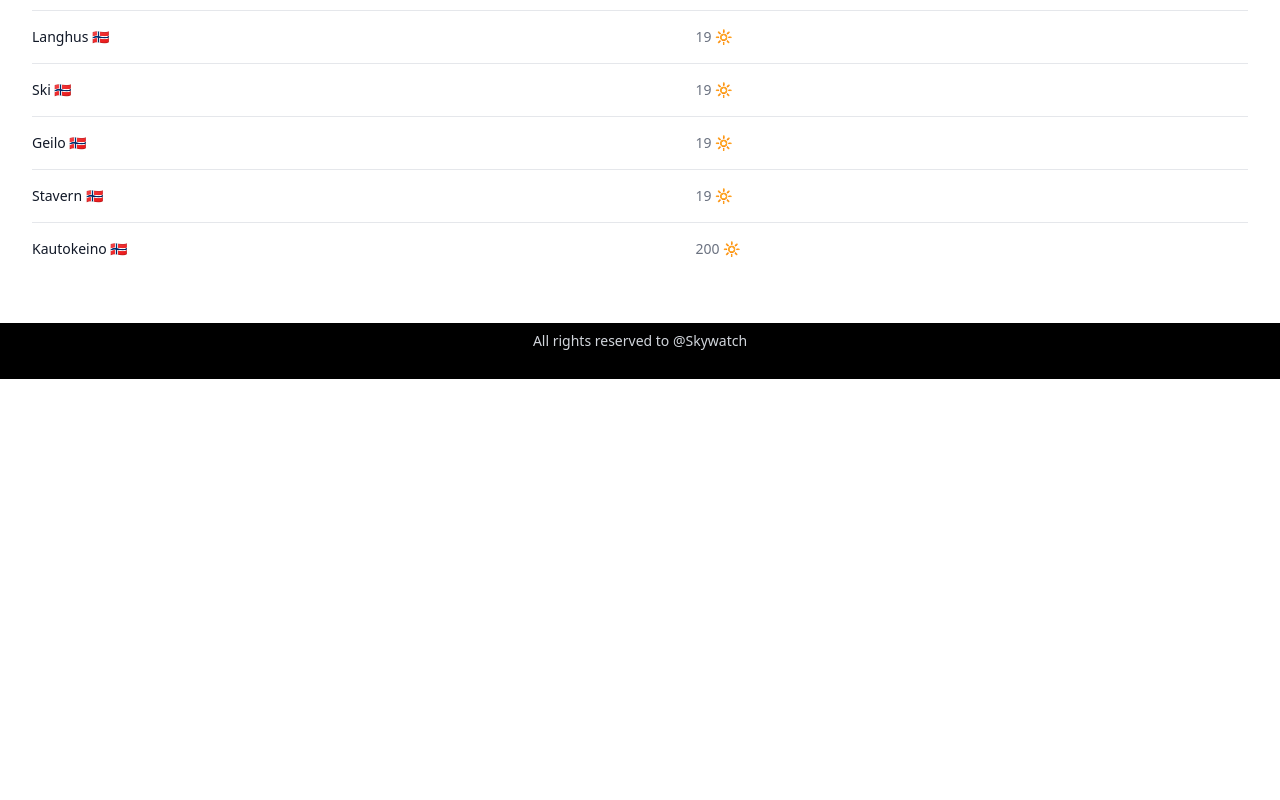
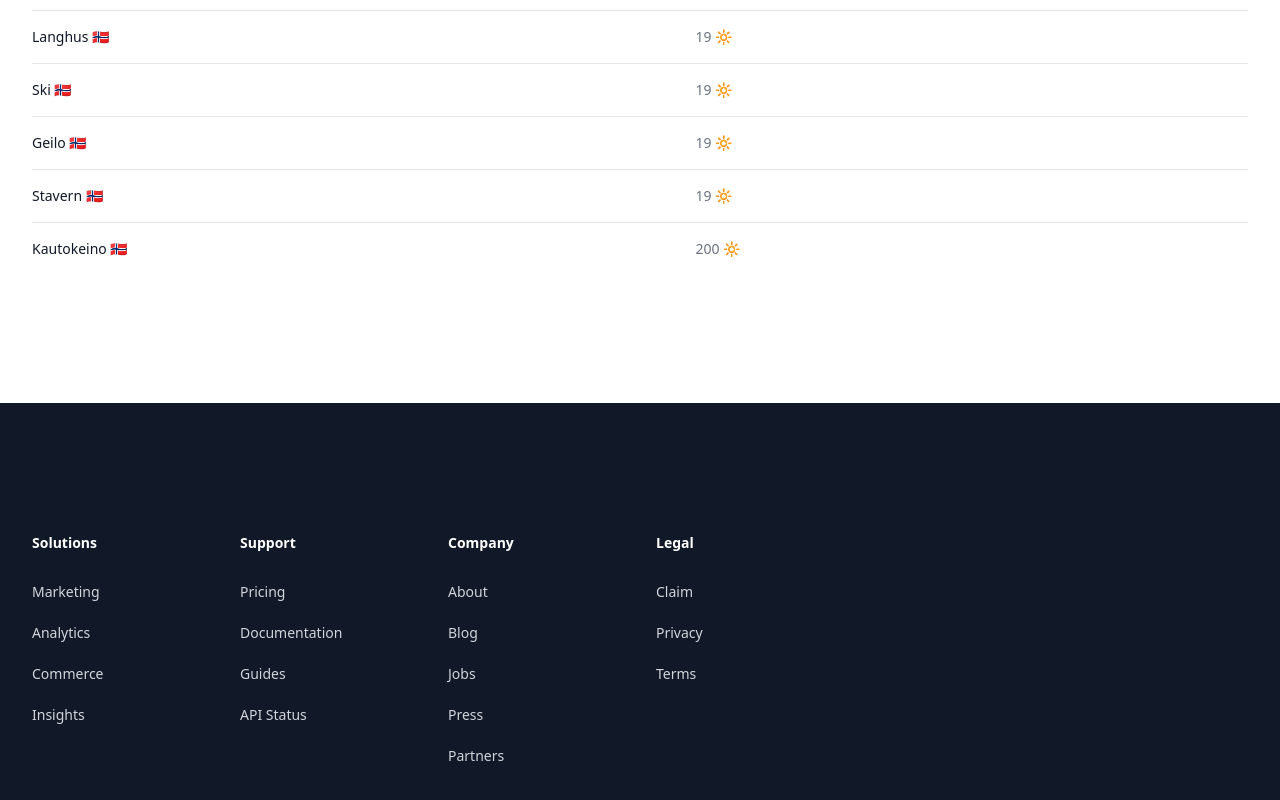
Before and after one commit to IsacHolstad/skywatch, a React (Create React App) app: page / in a window 1280 px wide. Shown: the part 1695-2495 px from the top of the page. Before the commit the page ends 2074 px from the top, so only its background shows below. Built offline with nearby package versions, Linux system fonts and the light colour scheme.

Commit message:
new footer from tailwindcss

```diff
--- a/src/components/Footer.js
+++ b/src/components/Footer.js
@@ -1,11 +1,94 @@
-import React from 'react';
+const navigation = {
+    solutions: [
+        { name: 'Marketing', href: '#' },
+        { name: 'Analytics', href: '#' },
+        { name: 'Commerce', href: '#' },
+        { name: 'Insights', href: '#' },
+    ],
+    support: [
+        { name: 'Pricing', href: '#' },
+        { name: 'Documentation', href: '#' },
+        { name: 'Guides', href: '#' },
+        { name: 'API Status', href: '#' },
+    ],
+    company: [
+        { name: 'About', href: '#' },
+        { name: 'Blog', href: '#' },
+        { name: 'Jobs', href: '#' },
+        { name: 'Press', href: '#' },
+        { name: 'Partners', href: '#' },
+    ],
+    legal: [
+        { name: 'Claim', href: '#' },
+        { name: 'Privacy', href: '#' },
+        { name: 'Terms', href: '#' },
+    ],
+}
 
-const Footer = () => {
+export default function Footer() {
     return (
-        <div className="w-full h-14 bg-black border-gray-500 border-1 text-gray-300 text-sm text-center py-2">
-            All rights reserved to @Skywatch
-        </div>
-    );
-};
-
-export default Footer;
+        <footer className="bg-gray-900 mt-32" aria-labelledby="footer-heading">
+            <h2 id="footer-heading" className="sr-only">
+                Footer
+            </h2>
+            <div className="mx-auto max-w-7xl px-6 py-16 sm:py-24 lg:px-8 lg:py-32">
+                <div className="xl:grid xl:grid-cols-3 xl:gap-8">
+                    <div className="mt-16 grid grid-cols-2 gap-8 xl:col-span-2 xl:mt-0">
+                        <div className="md:grid md:grid-cols-2 md:gap-8">
+                            <div>
+                                <h3 className="text-sm font-semibold leading-6 text-white">Solutions</h3>
+                                <ul role="list" className="mt-6 space-y-4">
+                                    {navigation.solutions.map((item) => (
+                                        <li key={item.name}>
+                                            <a href={item.href} className="text-sm leading-6 text-gray-300 hover:text-white">
+                                                {item.name}
+                                            </a>
+                                        </li>
+                                    ))}
+                                </ul>
+                            </div>
+                            <div className="mt-10 md:mt-0">
+                                <h3 className="text-sm font-semibold leading-6 text-white">Support</h3>
+                                <ul role="list" className="mt-6 space-y-4">
+                                    {navigation.support.map((item) => (
+                                        <li key={item.name}>
+                                            <a href={item.href} className="text-sm leading-6 text-gray-300 hover:text-white">
+                                                {item.name}
+                                            </a>
+                                        </li>
+                                    ))}
+                                </ul>
+                            </div>
+                        </div>
+                        <div className="md:grid md:grid-cols-2 md:gap-8">
+                            <div>
+                                <h3 className="text-sm font-semibold leading-6 text-white">Company</h3>
+                                <ul role="list" className="mt-6 space-y-4">
+                                    {navigation.company.map((item) => (
+                                        <li key={item.name}>
+                                            <a href={item.href} className="text-sm leading-6 text-gray-300 hover:text-white">
+                                                {item.name}
+                                            </a>
+                                        </li>
+                                    ))}
+                                </ul>
+                            </div>
+                            <div className="mt-10 md:mt-0">
+                                <h3 className="text-sm font-semibold leading-6 text-white">Legal</h3>
+                                <ul role="list" className="mt-6 space-y-4">
+                                    {navigation.legal.map((item) => (
+                                        <li key={item.name}>
+                                            <a href={item.href} className="text-sm leading-6 text-gray-300 hover:text-white">
+                                                {item.name}
+                                            </a>
+                                        </li>
+                                    ))}
+                                </ul>
+                            </div>
+                        </div>
+                    </div>
+                </div>
+            </div>
+        </footer>
+    )
+}
```
